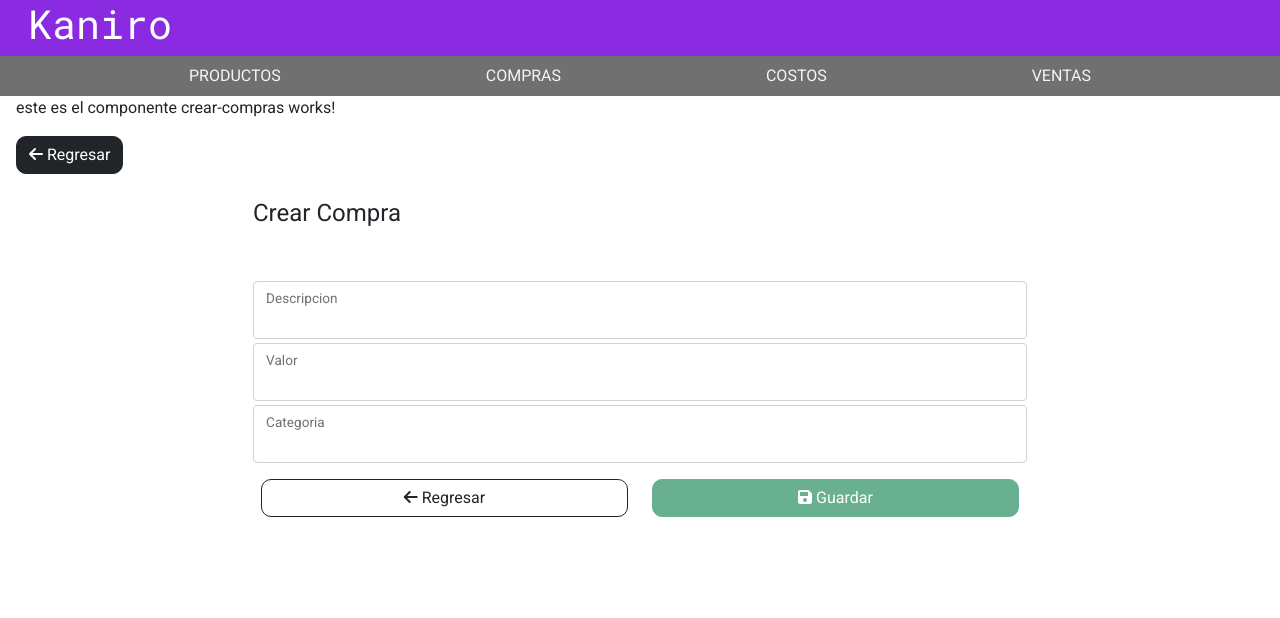
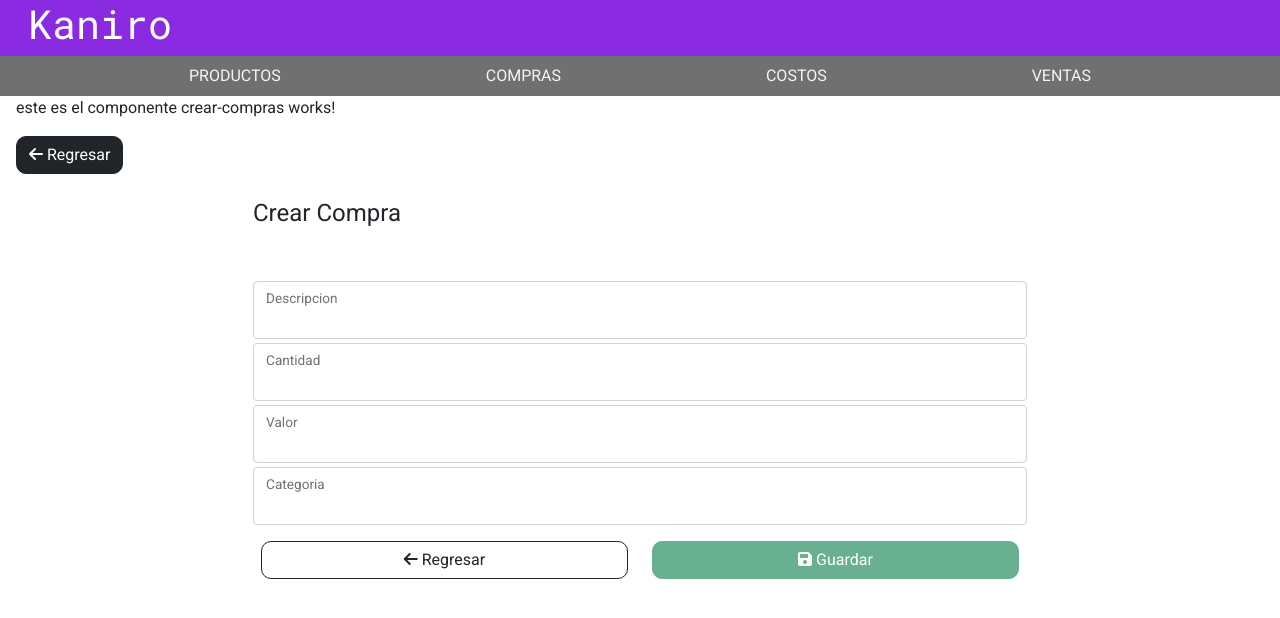
Before and after one commit to jbonilla45/kaniroFront, an Angular app: page /crear-compras in a window 1280 px wide. Shown: the top 618 px of the page. Built offline with nearby package versions, Linux system fonts and the light colour scheme.

Commit message:
se agraga atributo cantidad a compras

```diff
--- a/src/app/compras/components/crear-compras/crear-compras.component.html
+++ b/src/app/compras/components/crear-compras/crear-compras.component.html
@@ -21,6 +21,14 @@
                             <div class="text-danger" *ngIf="comprasForm.get('descripcion')?.hasError('required')
                              && comprasForm.get('descripcion')?.touched">
                                 <span>El descripcion de la compra <strong>es obligatorio</strong></span>
+                            </div>
+                        </div>
+                        <div class="form-floating mt-1">
+                            <input type="text" class="form-control" id="cantidad" formControlName="cantidad">
+                            <label for="cantidad">Cantidad</label>
+                            <div class="text-danger" *ngIf="comprasForm.get('cantidad')?.hasError('required')
+                             && comprasForm.get('cantidad')?.touched">
+                                <span>La cantidad de items <strong>es obligatoria</strong></span>
                             </div>
                         </div>
                         <div class="form-floating mt-1">
--- a/src/app/compras/components/crear-compras/crear-compras.component.ts
+++ b/src/app/compras/components/crear-compras/crear-compras.component.ts
@@ -20,6 +20,7 @@ export class CrearComprasComponent implements OnInit {
       descripcion: ['', Validators.required],
       valor: ['', Validators.required],
       categoria: ['', Validators.required],
+      cantidad:['', Validators.required]
     })
   }
 
@@ -31,7 +32,8 @@ export class CrearComprasComponent implements OnInit {
     const COMPRA : Compra = {
       descripcion : this.comprasForm.get('descripcion')?.value,
       valor : this.comprasForm.get('valor')?.value,
-      categoria: this.comprasForm.get('categoria')?.value
+      categoria: this.comprasForm.get('categoria')?.value,
+      cantidad: this.comprasForm.get('cantidad')?.value
     }
 
     console.log(COMPRA)
--- a/src/app/compras/components/listar-compras/listar-compras.component.html
+++ b/src/app/compras/components/listar-compras/listar-compras.component.html
@@ -11,11 +11,12 @@
                 <h4 class="table-title">Listado Compras</h4>
             </header>
             <div>
-                <table class="table table-striped table-borderless container-fluid">
+                <table class="table table-striped table-borderless table-sm container-fluid">
                     <tr>
                         <th>Fecha Registro</th>
                         <th>Descripción</th>
                         <th>Categoria</th>
+                        <th>Cantidad</th>
                         <th>Valor</th>
                         <th>Acciones</th>
                     </tr>
@@ -24,6 +25,7 @@
                         <td>{{compra.fechaRegistro}}</td>
                         <td>{{compra.descripcion}}</td>
                         <td>{{compra.categoria}}</td>
+                        <td>{{compra.cantidad}}</td>
                         <td>{{compra.valor}}</td>
                         <td>
                             <div class="btn-group" role="group" aria-label="Basic mixed styles example">
```
Also changed, not shown: src/app/compras/models/Compra.ts (+6 -4 lines).
